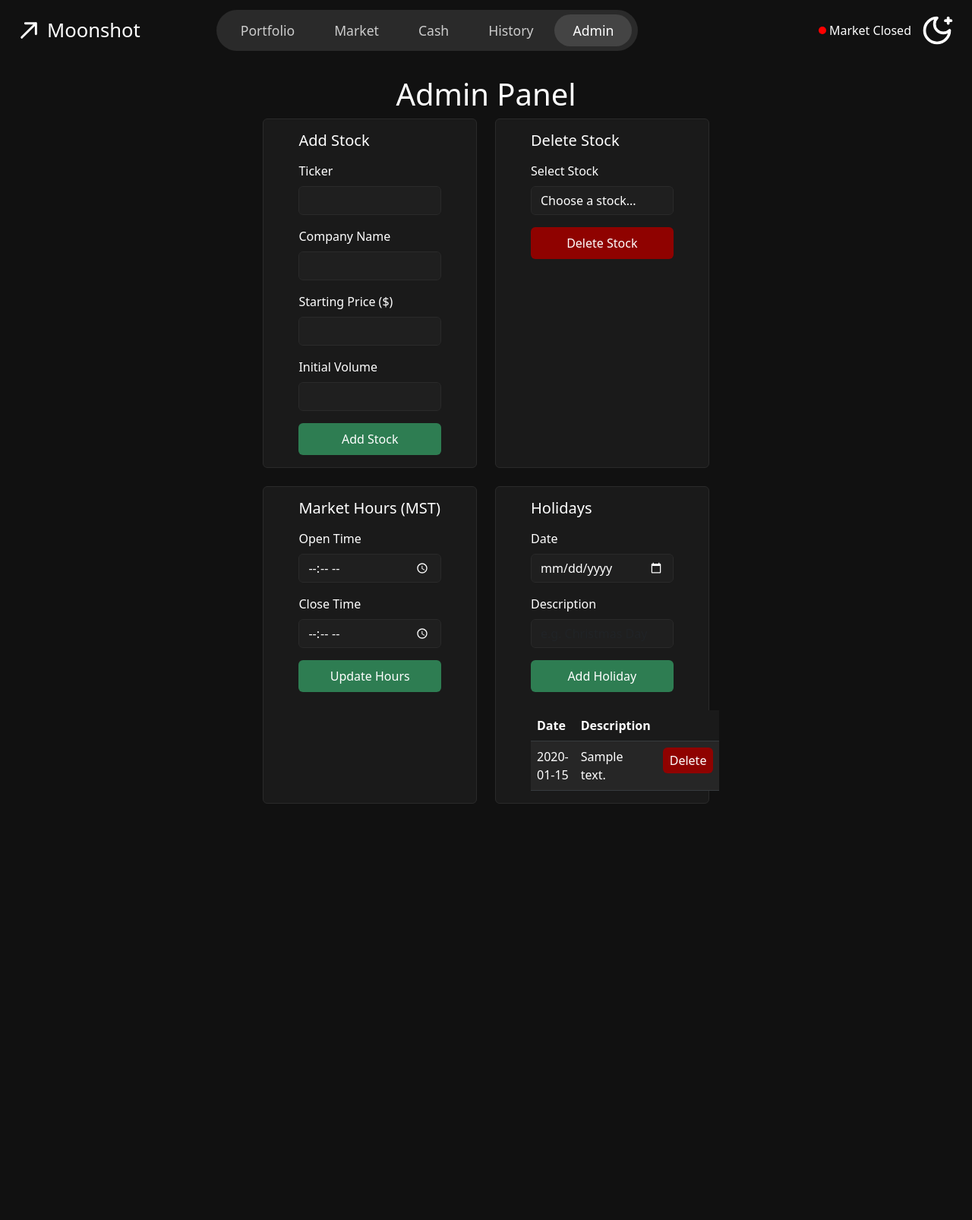
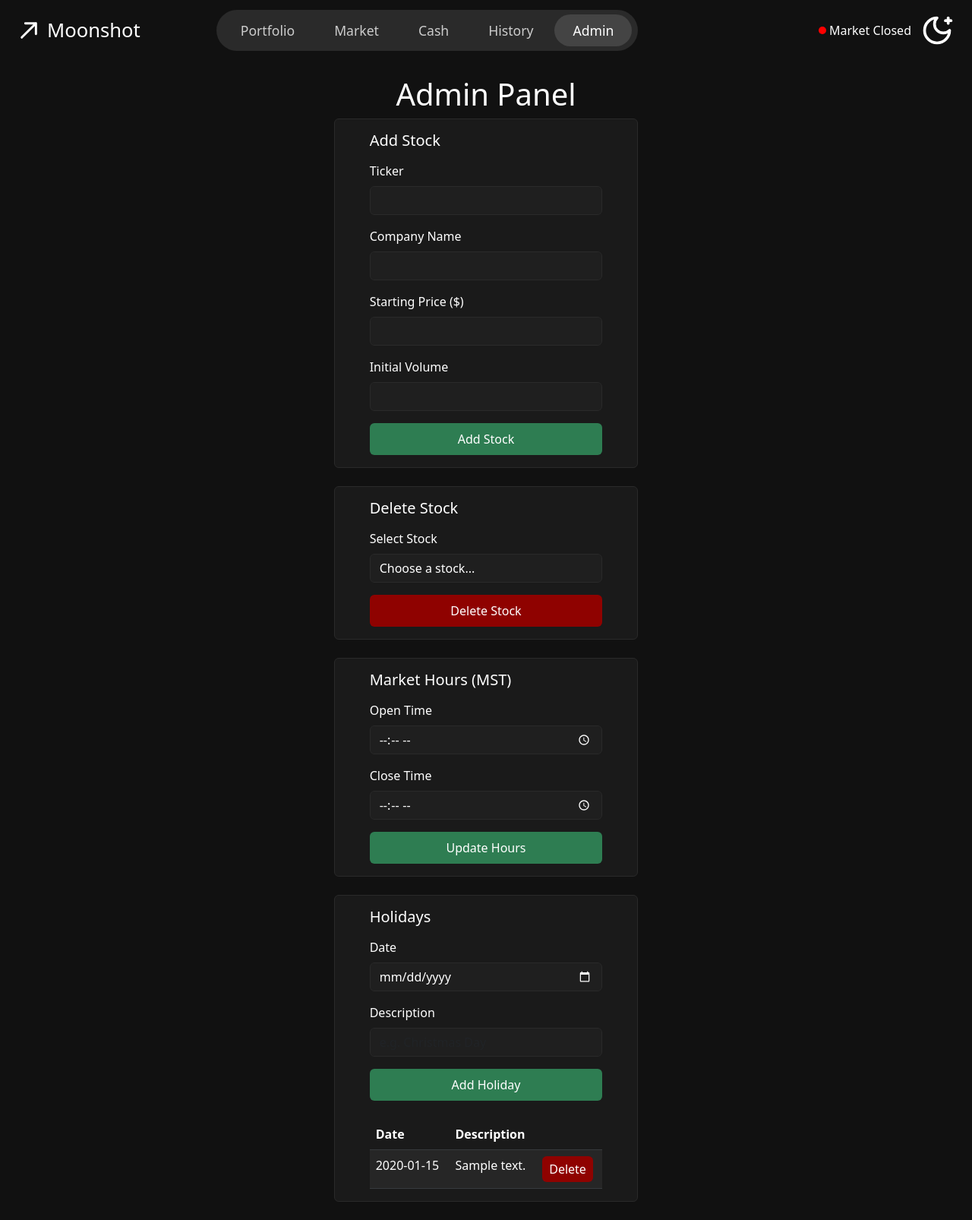
Before and after one commit to htphan9/IFT401-Team4-Capstone, a Flask app: page /admin in a window 1280 px wide. Shown: the whole page at 76% size. Before the commit the page ends 1058 px from the top, so only its background shows below. Run offline with Flask 3, Linux system fonts and the light colour scheme; a user stored in the database is signed in; tables that the repository leaves empty hold one stand-in row (values such as "Sample post").

Commit message:
reverted back to old column format with new holiday addition

```diff
--- a/static/css/admin.css
+++ b/static/css/admin.css
@@ -1,15 +1,17 @@
-/* Fixed card width — same approach as cash.html's inline style="width: 15vw" */
+/* admin.css — single column card layout */
+
+/* Fixed card width — matches the cash page feel */
 .admin-card {
-    width: 22vw;
-    min-width: 280px;
+    width: 31.3vw;
+    min-width: 320px;
 }
 
-/* Dark form controls — copied directly from cash.css */
+/* Dark form controls — copied from cash.css */
 .form-control {
     background-color: #1f1f1f;
     border-color: var(--border-color);
     color: var(--text-primary);
-    color-scheme: dark; /* fixes browser chrome on date/time inputs */
+    color-scheme: dark;
 }
 
 .form-control:focus {
--- a/templates/admin.html
+++ b/templates/admin.html
@@ -18,11 +18,8 @@
         <p class="text-{{ message_type }}">{{ message }}</p>
     {% endif %}
 
-    <!-- Top row: Add Stock + Delete Stock -->
-    <div class="d-flex gap-4 mb-4">
-
     <!-- Add Stock -->
-        <div class="card bg-dark border-secondary admin-card">
+    <div class="card bg-dark border-secondary admin-card mb-4">
         <div class="card-body">
             <h5 class="card-title mb-3">Add Stock</h5>
             <form action="/admin/add_stock" method="POST">
@@ -54,10 +51,10 @@
     </div>
 
     <!-- Delete Stock -->
-        <div class="card bg-dark border-secondary admin-card">
-            <div class="card-body">
-                <h5 class="card-title mb-3">Delete Stock</h5>
-                <form action="/admin/delete_stock" method="POST">
+    <div class="card bg-dark border-secondary admin-card mb-4">
+        <div class="card-body d-flex flex-column justify-content-center align-items-center">
+            <h5 class="card-title mb-3 w-100">Delete Stock</h5>
+            <form action="/admin/delete_stock" method="POST" class="w-100">
 
                 <div class="mb-3">
                     <label class="form-label">Select Stock</label>
@@ -75,13 +72,8 @@
         </div>
     </div>
 
-    </div>
-
-    <!-- Bottom row: Market Hours + Holidays -->
-    <div class="d-flex gap-4">
-
     <!-- Market Hours -->
-        <div class="card bg-dark border-secondary admin-card">
+    <div class="card bg-dark border-secondary admin-card mb-4">
         <div class="card-body">
             <h5 class="card-title mb-3">Market Hours (MST)</h5>
             <form action="/admin/update_market" method="POST">
@@ -105,7 +97,7 @@
     </div>
 
     <!-- Holidays -->
-        <div class="card bg-dark border-secondary admin-card">
+    <div class="card bg-dark border-secondary admin-card mb-4">
         <div class="card-body">
             <h5 class="card-title mb-3">Holidays</h5>
             <form action="/admin/add_holiday" method="POST">
@@ -158,8 +150,6 @@
 
 </div>
 
-</div>
-
 {% else %}
 <p>You are not logged in or do not have admin access.</p>
 {% endif %}
```
Lines whose indentation alone changed are shown as unchanged.
